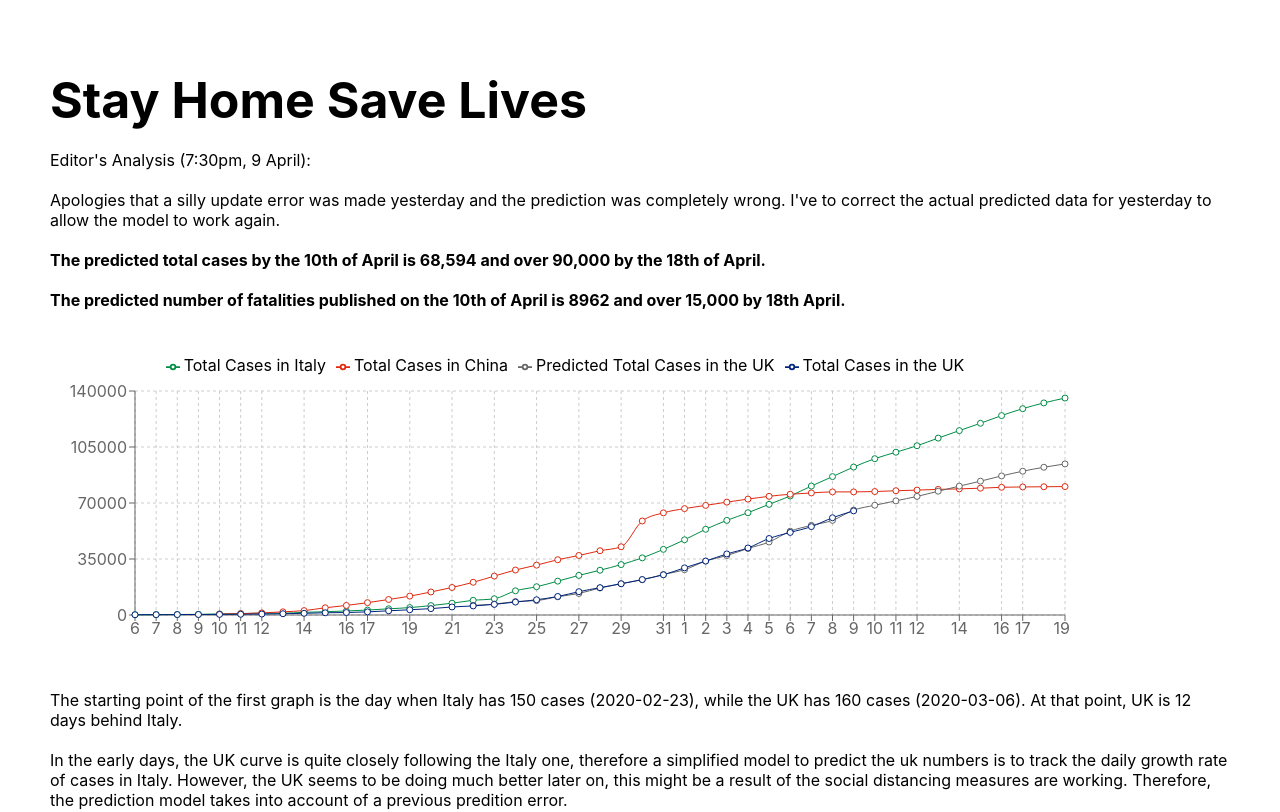
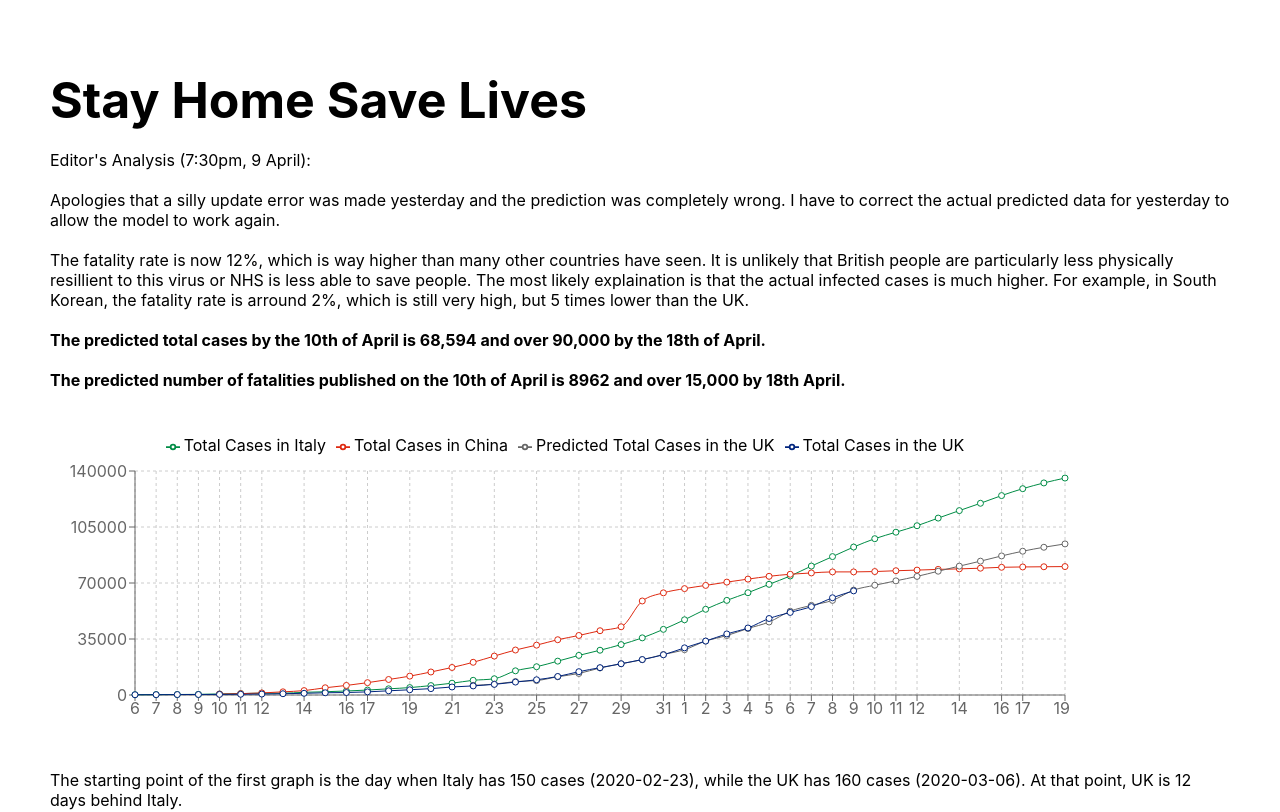
Before and after one commit to linamm/coronachart, a React (Create React App) app in the folder coronachart/: page / in a window 1280 px wide. Shown: the top 812 px of the page. Built offline with nearby package versions, Linux system fonts and the light colour scheme.

Commit message:
update comments

```diff
--- a/coronachart/src/App.js
+++ b/coronachart/src/App.js
@@ -94,7 +94,10 @@ function App() {
         Editor's Analysis (7:30pm, 9 April):
         </div>
         <div style={styles.paragraph}>
-          Apologies that a silly update error was made yesterday and the prediction was completely wrong. I've to correct the actual predicted data for yesterday to allow the model to work again.
+          Apologies that a silly update error was made yesterday and the prediction was completely wrong. I have to correct the actual predicted data for yesterday to allow the model to work again.
+        </div>
+        <div style={styles.paragraph}>
+          The fatality rate is now 12%, which is way higher than many other countries have seen. It is unlikely that British people are particularly less physically resillient to this virus or NHS is less able to save people. The most likely explaination is that the actual infected cases is much higher. For example, in South Korean, the fatality rate is arround 2%, which is still very high, but 5 times lower than the UK.
         </div>
 
       <div style={styles.paragraph}>
```
